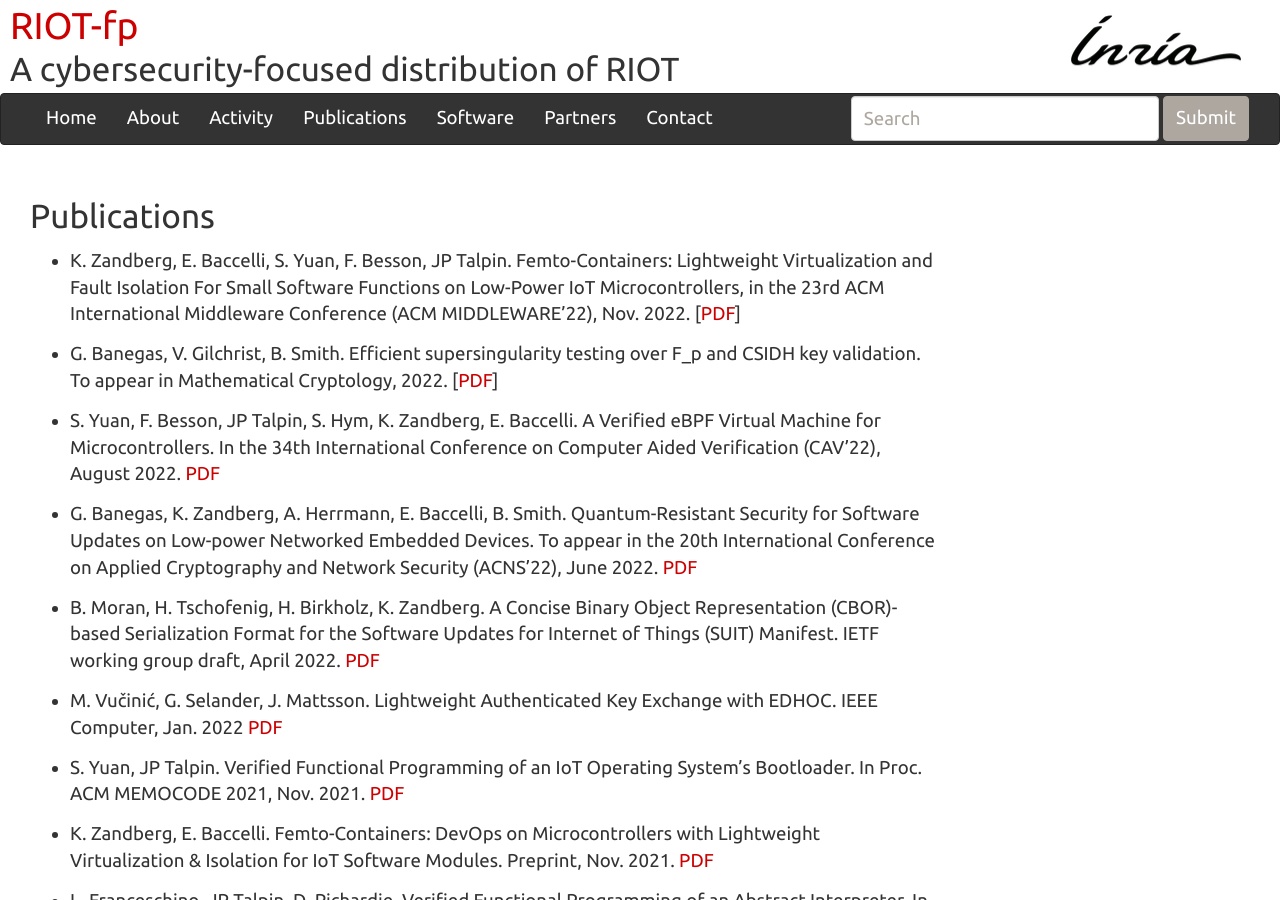
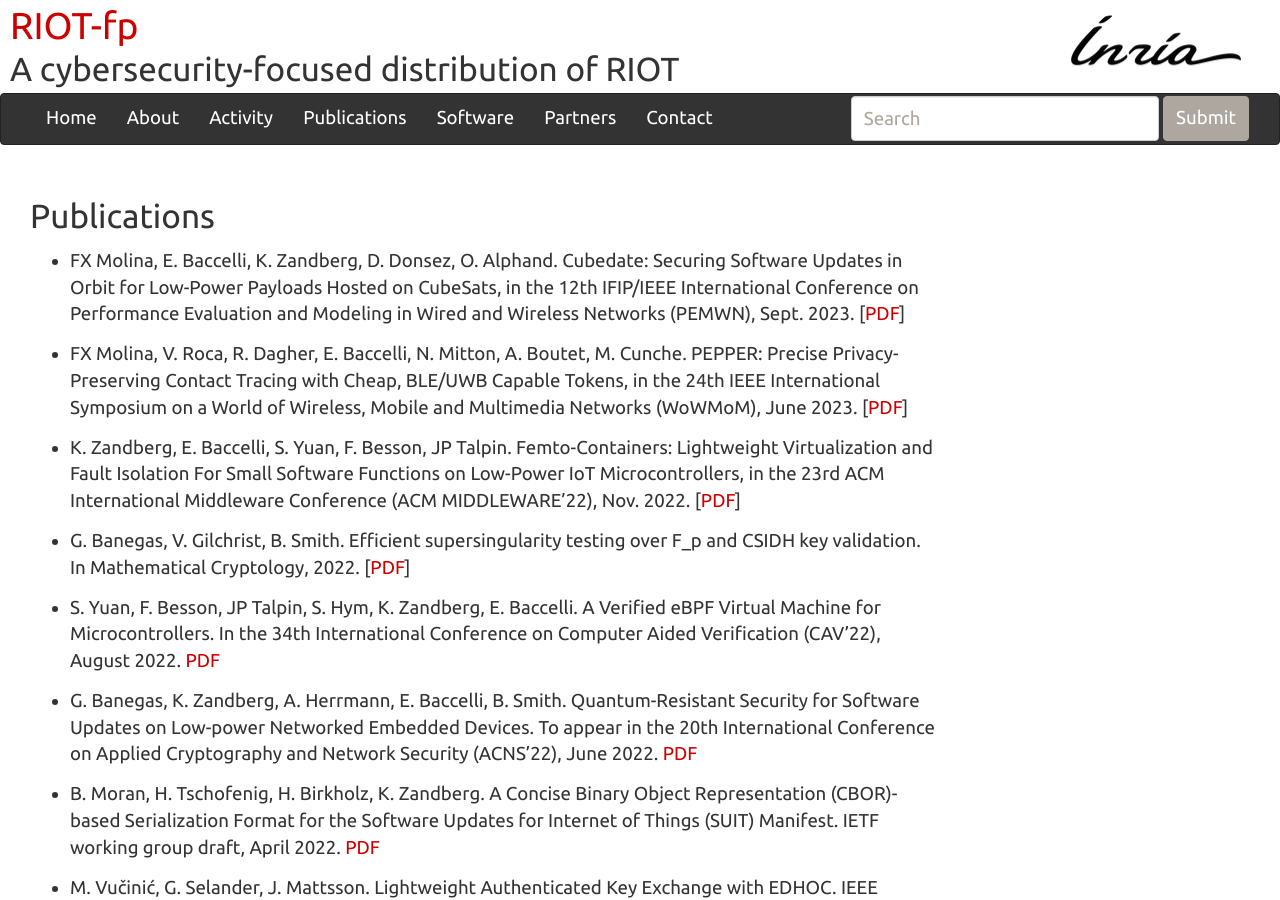
Before and after one commit to future-proof-iot/RIOT-fp, a Jekyll site: the page built from publications.md, in a window 1280 px wide and 900 px high. Built offline with Jekyll 4.4.1, drawn with Linux system fonts in a browser that asks for light colours; nearby versions of some CDN libraries; our own code applies the rules of GitHub Pages for plain Markdown files.

Commit message:
Publications: added WoWMoM23 and PEMWN23

```diff
--- a/publications.md
+++ b/publications.md
@@ -1,8 +1,12 @@
 ## Publications
+
+- FX Molina, E. Baccelli, K. Zandberg, D. Donsez, O. Alphand. Cubedate: Securing Software Updates in Orbit for Low-Power Payloads Hosted on CubeSats, in the 12th IFIP/IEEE International Conference on Performance Evaluation and Modeling in Wired and Wireless Networks (PEMWN), Sept. 2023. [[PDF](https://arxiv.org/pdf/2306.14574.pdf)]
+
+- FX Molina, V. Roca, R. Dagher, E. Baccelli, N. Mitton, A. Boutet, M. Cunche. PEPPER: Precise Privacy-Preserving Contact Tracing with Cheap, BLE/UWB Capable Tokens, in the 24th IEEE International Symposium on a World of Wireless, Mobile and Multimedia Networks (WoWMoM), June 2023. [[PDF](https://inria.hal.science/hal-04064415/file/pepper_ct_on_token_wowmom2023_final.pdf)]
 
 - K. Zandberg, E. Baccelli, S. Yuan, F. Besson, JP Talpin. Femto-Containers: Lightweight Virtualization and Fault Isolation For Small Software Functions on Low-Power IoT Microcontrollers, in the 23rd ACM International Middleware Conference (ACM MIDDLEWARE'22), Nov. 2022. [[PDF](https://arxiv.org/pdf/2210.03432.pdf)]
 
-- G. Banegas, V. Gilchrist, B. Smith.  Efficient supersingularity testing over F_p and CSIDH key validation.  To appear in Mathematical Cryptology, 2022.  [[PDF](https://hal.inria.fr/hal-03739021)]
+- G. Banegas, V. Gilchrist, B. Smith.  Efficient supersingularity testing over F_p and CSIDH key validation.  In Mathematical Cryptology, 2022.  [[PDF](https://hal.inria.fr/hal-03739021)]
 
 - S. Yuan, F. Besson, JP Talpin, S. Hym, K. Zandberg, E. Baccelli. A Verified eBPF Virtual Machine for Microcontrollers. In the 34th International Conference on Computer Aided Verification (CAV'22), August 2022. [PDF](https://www.irisa.fr/prive/talpin/papers/cav22.pdf)
 
```
